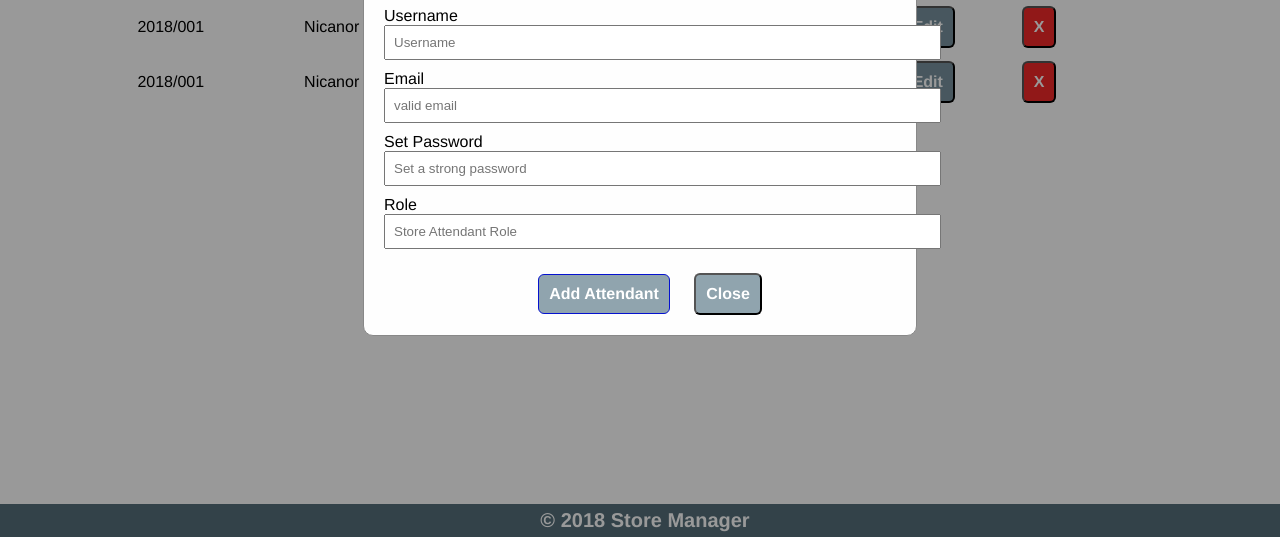
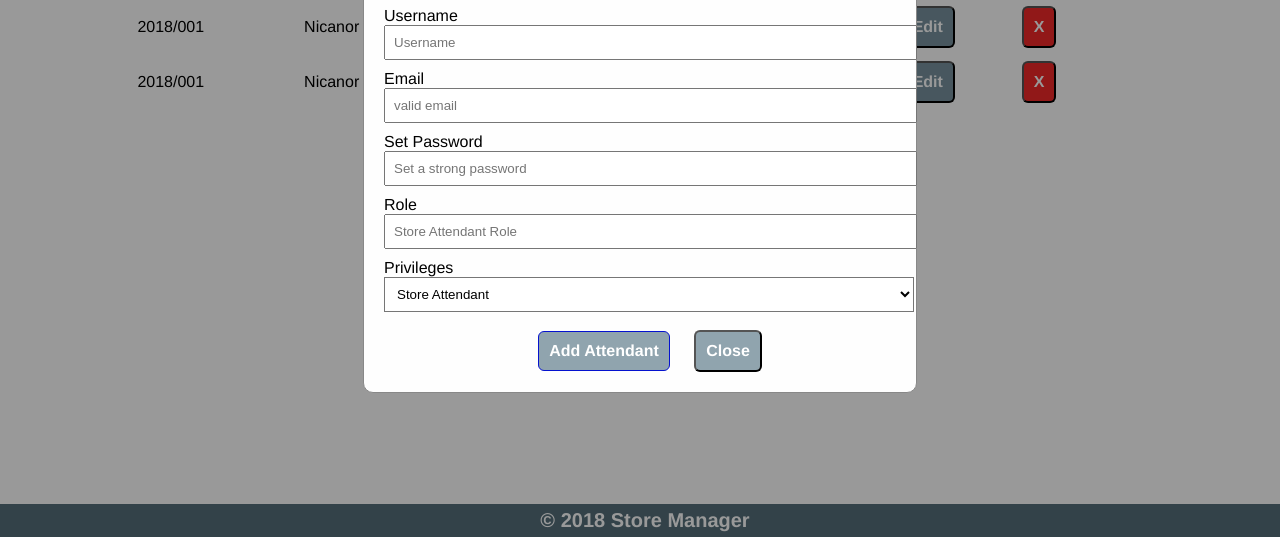
Before and after one commit to Nicanor008/Store-Manager, a plain HTML site: page StoreOwner/attendants.html in a window 1280 px wide. Both pictures are taken after a click on the button "Add Attendant". Shown: the part 263-800 px from the top of the page. Drawn offline with Linux system fonts and the light colour scheme.

Commit message:
[ft-#161131343]Addition of select option to attendants.html and styling

```diff
--- a/StoreOwner/attendants.html
+++ b/StoreOwner/attendants.html
@@ -55,16 +55,22 @@
                                 <br>
                                 <form action="" method="POST" enctype="application/x-www-form-urlencoded">
                                     <label for="name">Full Names</label><br>
-                                    <input type="text" name="fullNames" placeholder="Store Attendant Full Names" size="65"><br>
+                                    <input type="text" name="fullNames" placeholder="Store Attendant Full Names" size="62"><br>
                                     <label for="username">Username</label><br>
-                                    <input type="text" name="username" placeholder="Username " size="65"><br>
+                                    <input type="text" name="username" placeholder="Username " size="62"><br>
                                     <label for="email">Email</label><br>
-                                    <input type="email" name="email" placeholder="valid email" size="65"><br>
+                                    <input type="email" name="email" placeholder="valid email" size="62"><br>
                                     <label for="password">Set Password</label><br>
-                                    <input type="password" name="password" placeholder="Set a strong password" size="65"><br>
+                                    <input type="password" name="password" placeholder="Set a strong password" size="62"><br>
                                     <label for="role">Role</label><br>
-                                    <input type="text" name="role" placeholder="Store Attendant Role" size="65"><br>
-
+                                    <input type="text" name="role" placeholder="Store Attendant Role" size="62"><br>
+                                    <label for="Privileges">Privileges</label><br>
+                                    <!-- <input type="text" name="Privileges" placeholder="Store Attendant Privileges" size="62"><br>
+                                     -->
+                                     <select name="privileges">
+                                         <option value="2">Store Attendant</option>
+                                         <option value="3">Store Attendant Admin</option>
+                                     </select>
                                 </form>
                                     <center>
                                         <button class="save">Add Attendant</button>
--- a/css/modals.css
+++ b/css/modals.css
@@ -48,6 +48,12 @@
     padding: 8px;
     margin-bottom: 10px;
 }
+.modal select {
+    padding: 8px;
+    margin-bottom: 4px;
+    background-color: white;
+    width: 530px;
+}
 .modal-header {
     padding-left: 15px;
     background-color: #FAFAFA;
```
